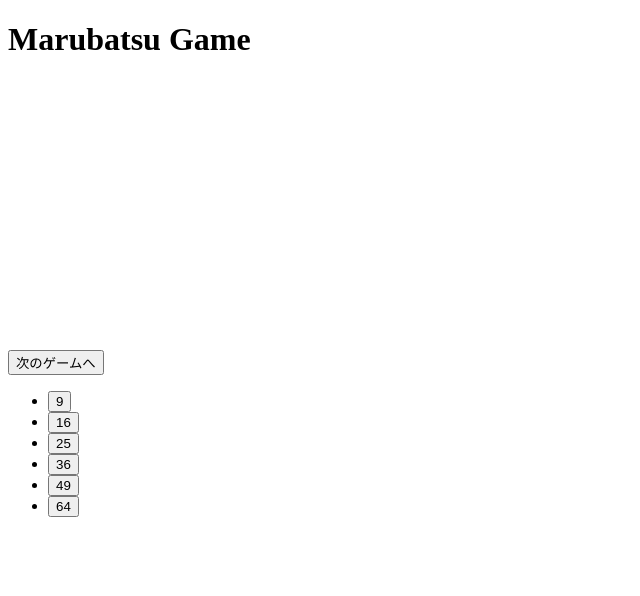
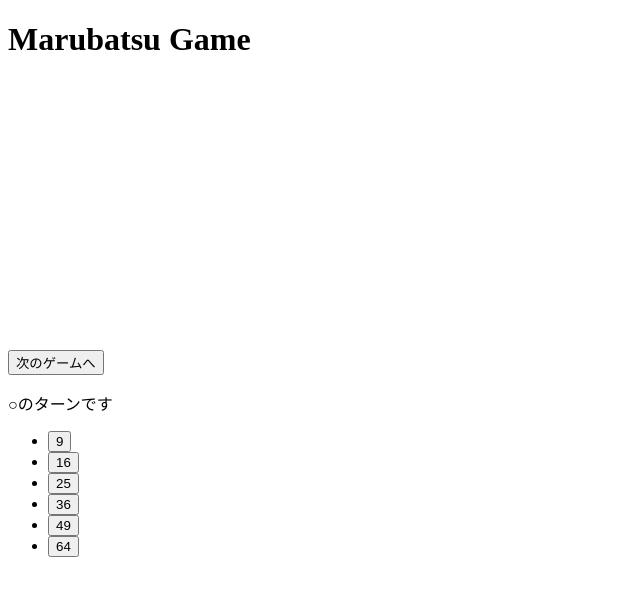
Before and after one commit to stobita/react-tutorial-with-redux, a React app: page / in a window 1280 px wide. Shown: the top 596 px of the page, without its empty margins (0-640 px from the left). Built offline with nearby package versions, Linux system fonts and the light colour scheme; the HTML template or start-up script is replaced by a standard one.

Commit message:
ターン表示

```diff
--- a/src/components/GameResult.jsx
+++ /dev/null
@@ -1,12 +0,0 @@
-import React from 'react'
-
-const GameResult = props => {
-  if (!props.winner){
-    return null;
-  }
-  return (
-    <h3>{props.winner}の勝利です！</h3>
-  )
-}
-
-export default GameResult
--- /dev/null
+++ b/src/components/Notice.jsx
@@ -0,0 +1,19 @@
+import React from 'react'
+
+const Notice = props => {
+  let dispValue;
+  if (props.winner){
+    dispValue = props.winner + 'の勝利です！'
+  } else if (props.isFirst !== null){
+    dispValue = props.isFirst ? '○' : '×'
+    dispValue = dispValue + 'のターンです'
+  } else {
+    return null
+  }
+  console.log(props.winner)
+
+  return (
+    <p>{dispValue}</p>
+  )
+}
+export default Notice
--- a/src/containers/TutorialGame.jsx
+++ b/src/containers/TutorialGame.jsx
@@ -1,8 +1,8 @@
 import React from 'react';
 import Board from '../components/Board'
-import GameResult from '../components/GameResult'
 import GameGuide from '../components/GameGuide'
 import SelectSquare from '../components/SelectSquare'
+import Notice from '../components/Notice'
 import { connect } from 'react-redux'
 import { bindActionCreators } from 'redux'
 
@@ -17,8 +17,8 @@ const TutorialGame = props =>{
           squaresCount={props.squaresCount}
         />
         <GameGuide isActive={props.isActive} resetSquare={props.resetSquare}/>
-        <GameResult winner={props.winner}/>
       </div>
+      <Notice isFirst={props.isFirst} winner={props.winner}/>
       <SelectSquare
         squaresCount={props.squaresCount}
         squaresCountList={props.squaresCountList}
```
